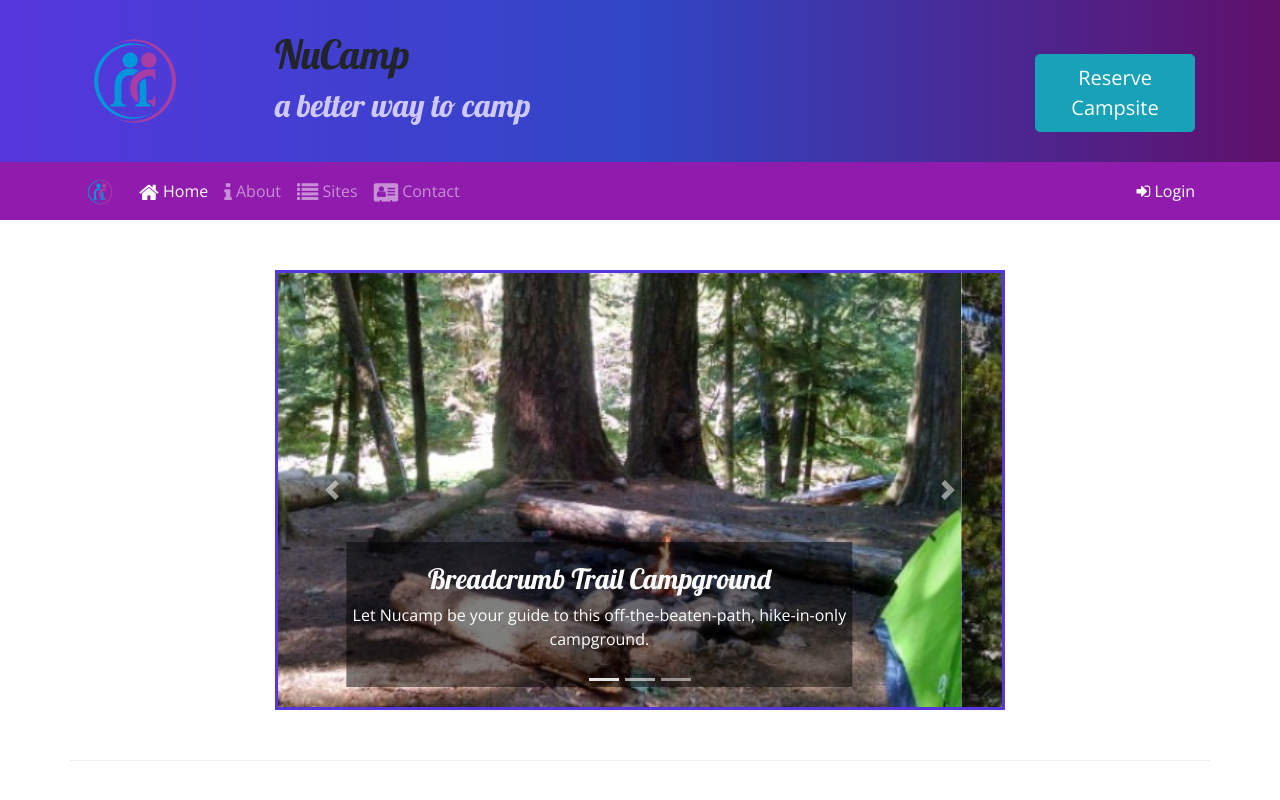
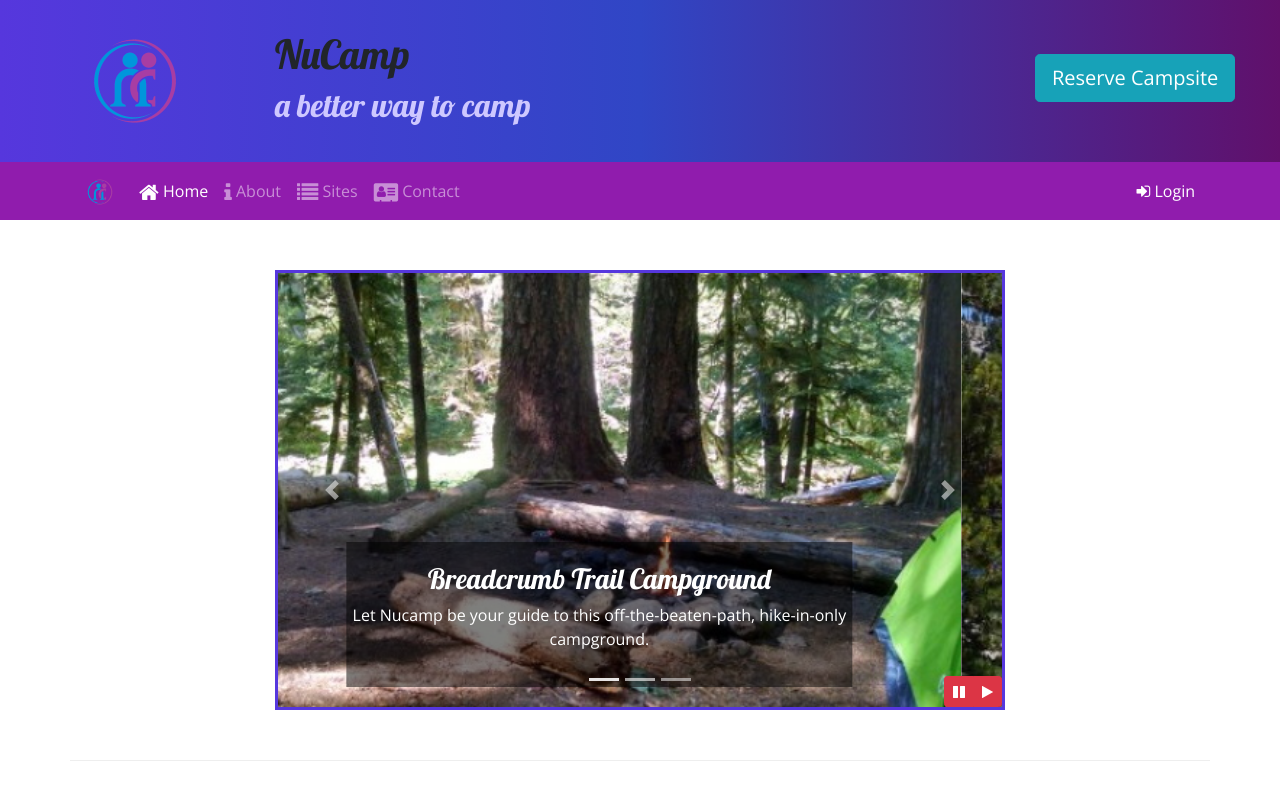
Before and after one commit to taymie-biyi/nucampsite, a website: page index.html in a window 1280 px wide. Shown: the top 800 px of the page. Drawn offline with nearby package versions, Linux system fonts and the light colour scheme.

Commit message:
Bootstrap and jQuery Part 1

```diff
--- a/css/styles.css
+++ b/css/styles.css
@@ -47,3 +47,10 @@ a, a:hover {
 .carousel {
     border: solid #5637DD;
 }
+
+#carouselButton {
+    position: absolute;
+    right: 0;
+    bottom: 0;
+    z-index: 100;
+}
--- a/index.html
+++ b/index.html
@@ -27,7 +27,7 @@
                     <h2>a better way to camp</h2>
                 </div>
                 <div class="col-md-4 col-xl-2 mt-4">
-                    <a role="button" class="btn btn-lg btn-info" data-toggle="modal" data-target="#reserveModal">Reserve Campsite</a>
+                    <a role="button" class="btn btn-lg btn-info text-nowrap" data-toggle="modal" data-target="#reserveModal">Reserve Campsite</a>
                 </div>
             </div>
         </div>
@@ -68,10 +68,10 @@
                                 <div class="col-2 btn-group btn-group-toggle" data-toggle="buttons">
                                     <label class="btn btn-success active">
                                         <input type="radio" name="siteType" id="siteTent" autocomplete="off" checked> Tent
-                                      </label>
-                                      <label class="btn btn-primary">
+                                    </label>
+                                    <label class="btn btn-primary">
                                         <input type="radio" name="siteType" id="siteRV" autocomplete="off"> RV
-                                      </label>
+                                    </label>
                                 </div>
                             </div>
                             <div class="form-group row">
@@ -90,7 +90,7 @@
     <nav class="navbar navbar-expand-sm navbar-dark sticky-top">
         <div class="container">
             <a class="navbar-brand" href="#"><img src="img/logo.png" height="30" width="30" /></a>
-            <button class="navbar-toggler" type="button" data-toggle="collapse" data-target="#nucampNavbar">
+            <button class="navbar-toggler" type="button" data-`toggle="collapse" data-target="#nucampNavbar">
                 <span class="navbar-toggler-icon"></span>
             </button>
             <div class="collapse navbar-collapse" id="nucampNavbar">
@@ -186,6 +186,14 @@
                         <span class="carousel-control-next-icon"></span>
                         <span class="sr-only">Next</span>
                     </a>
+                    <div class="btn-group" id="carouselButton">
+                        <button class="btn btn-danger btn-sm" id="carouselPause">
+                            <i class="fa fa-pause"></i>
+                        </button>
+                        <button class="btn btn-danger btn-sm" id="carouselPlay">
+                            <i class="fa fa-play"></i>
+                        </button>
+                    </div>
                 </div>
             </div>
         </div>
@@ -267,6 +275,17 @@
     <script src="node_modules/popper.js/dist/umd/popper.min.js"></script>
     <script src="node_modules/bootstrap/dist/js/bootstrap.min.js"></script>
 
+    <script>
+        $(function() {
+            $(".carousel").carousel( { interval: 2000, pause: "false" } );
+            $("#carouselPause").click(function(){
+                $(".carousel").carousel("pause");
+            });
+            $("#carouselPlay").click(function(){
+                $(".carousel").carousel("cycle");
+            });
+        });
+    </script>
 </body>
 
 </html>
```
